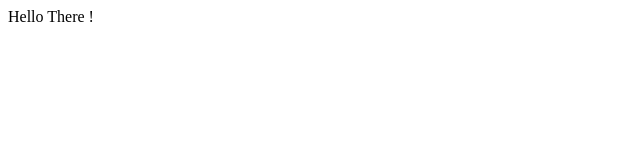
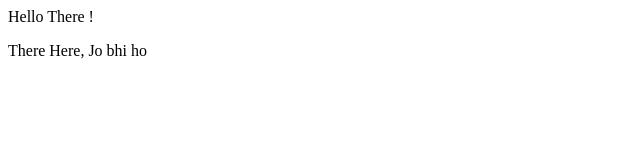
Before and after one commit to anand-hi-anand/demo-repo, a plain HTML site: page index.html in a window 1280 px wide. Shown: the whole page, without its empty margins (0-640 px from the left). Drawn offline with Linux system fonts and the light colour scheme.

Commit message:
Ye bhi ekdum naya wala change hai

```diff
--- a/index.html
+++ b/index.html
@@ -1 +1,2 @@
 <div> Hello There ! </div>
+<p> There Here, Jo bhi ho </p>
```
